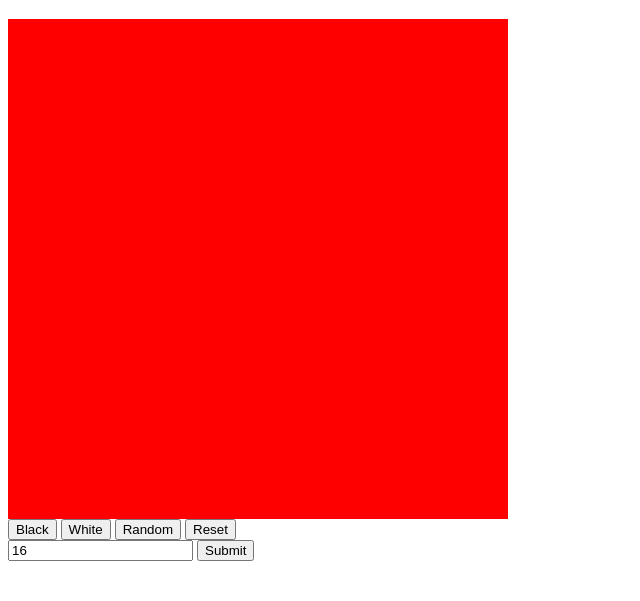
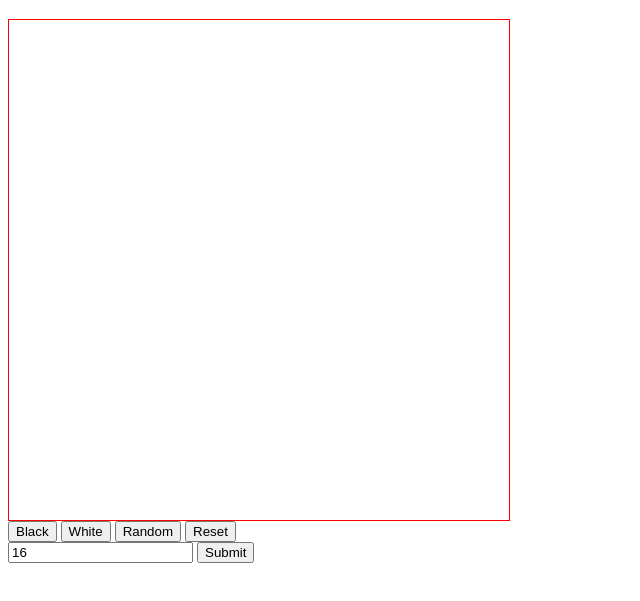
Before and after one commit to OhmPatil/SketchPad, a plain HTML site: page index.html in a window 1280 px wide. Both pictures are taken after a click on the button "Reset". Shown: the part 61-662 px from the top of the page, without its empty margins (0-640 px from the left). Drawn offline with Linux system fonts and the light colour scheme.

Commit message:
Add logic for reset button

```diff
--- a/index.html
+++ b/index.html
@@ -16,7 +16,7 @@
             <button>Black</button>
             <button>White</button>
             <button>Random</button>
-            <button>Reset</button>
+            <button id="reset" onclick="reset()">Reset</button>
         </div>
         <form>
             <input type="text" id="size" placeholder="Enter size..." value="16">
--- a/main.js
+++ b/main.js
@@ -1,4 +1,5 @@
 const board = document.querySelector('.board')
+
 createBoard(document.querySelector('#size').value)
 
 
@@ -9,7 +10,8 @@ function createBoard(size){
     let total = size*size;
     for (let i=0; i<total; i++){
         let pixel = document.createElement('div')
-        pixel.style.background = 'red'
+        pixel.style.background = 'white'
+        pixel.classList.add('pixel')
         pixel.classList.add('pixelhover')
         board.appendChild(pixel)
     }
@@ -23,3 +25,10 @@ function changeSize(){
 }
 
 changeSize()
+
+const pixels = document.querySelectorAll('.pixel')
+pixels.forEach(pixel => pixel.addEventListener('mouseover', () => pixel.setAttribute('style', 'background:black;')))
+
+function reset(){
+    pixels.forEach(pixel => pixel.setAttribute('style', 'background:white'))
+}
--- a/styles.css
+++ b/styles.css
@@ -2,6 +2,7 @@
     display: grid;
     width: 500px;
     height: 500px;
+    border: 1px solid red;
 }
 
 .pixelhover:hover{
```
